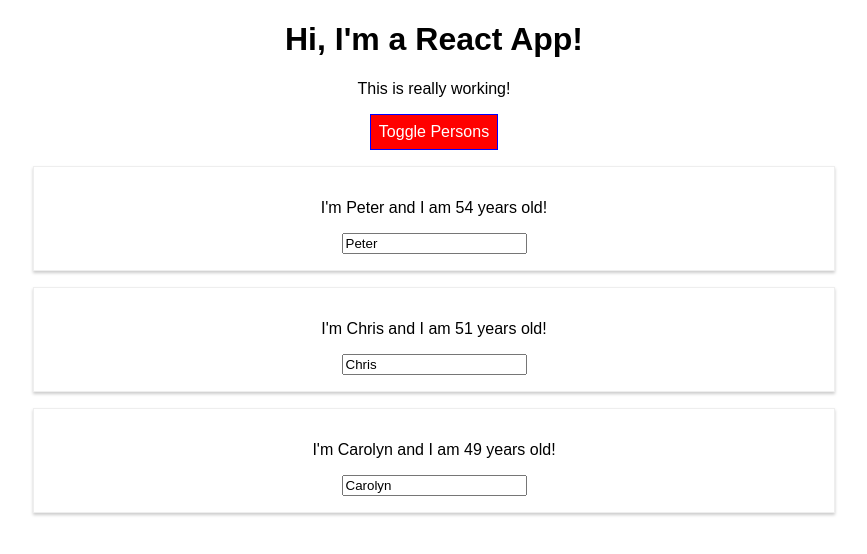
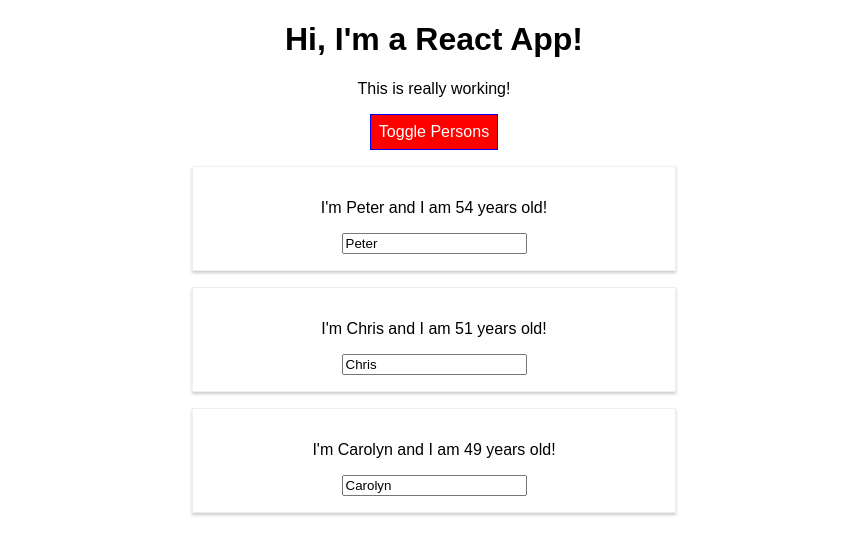
Before and after one commit to petercolella/udemy-react-complete-guide, a React (Create React App) app: page / in a window 1280 px wide. Both pictures are taken after a click on the button "Toggle Persons". Shown: the top 554 px of the page, without its empty margins (206-1073 px from the left). Built offline with nearby package versions, Linux system fonts and the light colour scheme.

Commit message:
Lecture 65

```diff
--- a/src/App.js
+++ b/src/App.js
@@ -1,6 +1,6 @@
 import React, { Component } from 'react'; // eslint-disable-line no-unused-vars
 import './App.css';
-import Radium from 'radium';
+import Radium, {StyleRoot} from 'radium';
 import Person from './Person/Person';
 
 class App extends Component {
@@ -87,6 +87,7 @@
     }
 
     return (
+      <StyleRoot>
         <div className="App">
           <h1>Hi, I'm a React App!</h1>
           <p className={classes.join(' ')}>This is really working!</p>
@@ -95,6 +96,7 @@
             onClick={this.togglePersonsHandler}>Toggle Persons</button>
           {persons}
         </div>
+      </StyleRoot>
     );
     // return React.createElement('div', null, React.createElement('h1', {className: 'App'}, 'Does this work now?'))
   }
--- a/src/Person/Person.css
+++ b/src/Person/Person.css
@@ -6,3 +6,9 @@
     padding: 16px;
     text-align: center;
 }
+
+/* @media (min-width: 500px) {
+    .Person {
+        width: 450px;
+    }
+} */
--- a/src/Person/Person.js
+++ b/src/Person/Person.js
@@ -3,8 +3,13 @@
 import Radium from 'radium';
 
 const person = (props) => {
+    const style = {
+        '@media (min-width: 500px)': {
+            width: '450px'
+        }
+    }
     return (
-        <div className="Person">
+        <div className="Person" style={style}>
             <p onClick={props.click}>I'm {props.name} and I am {props.age} years old!</p>
             <p>{props.children}</p>
             <input type="text" onChange={props.changed} value={props.name}/>
```
Lines whose indentation alone changed are shown as unchanged.
